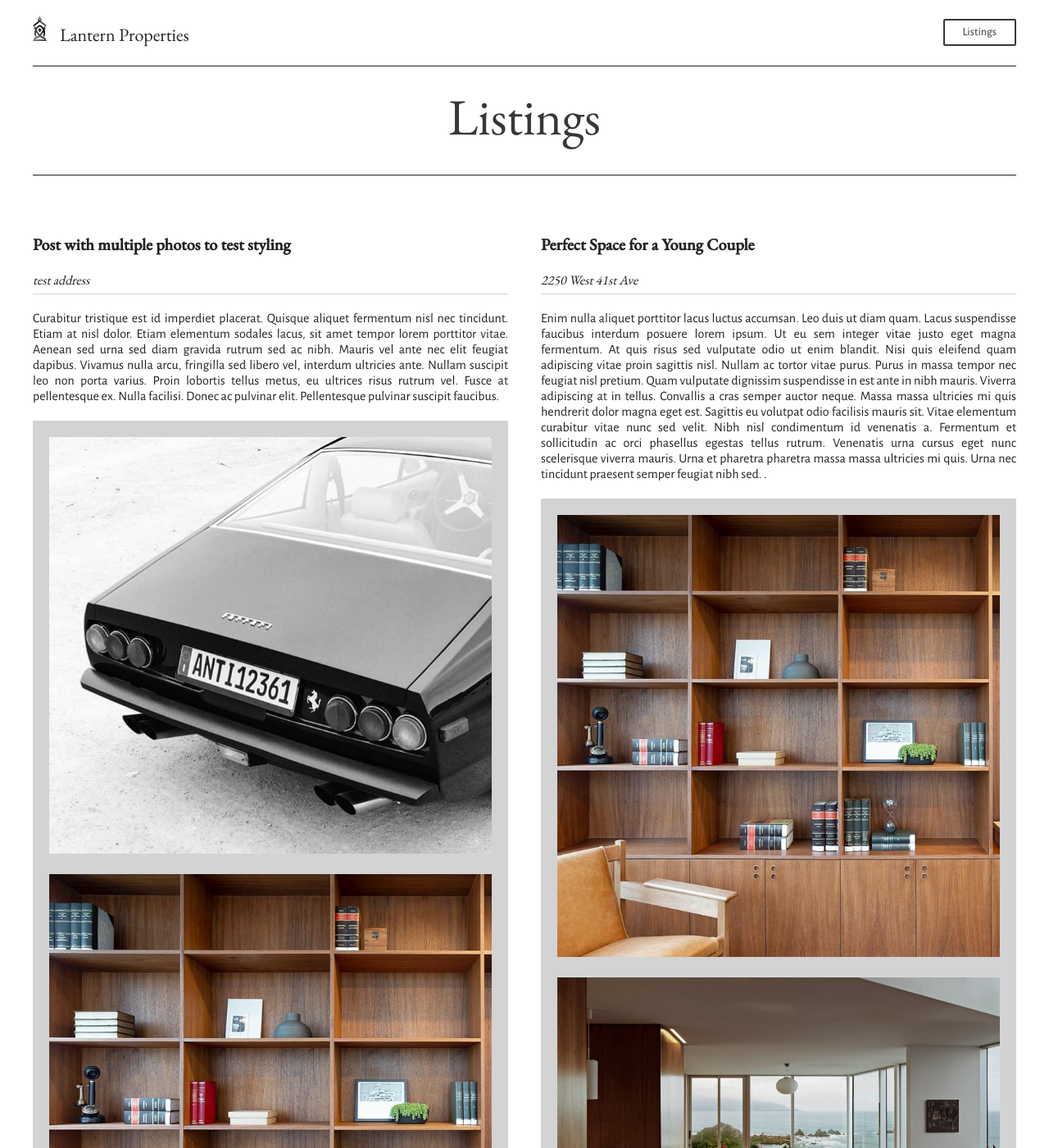
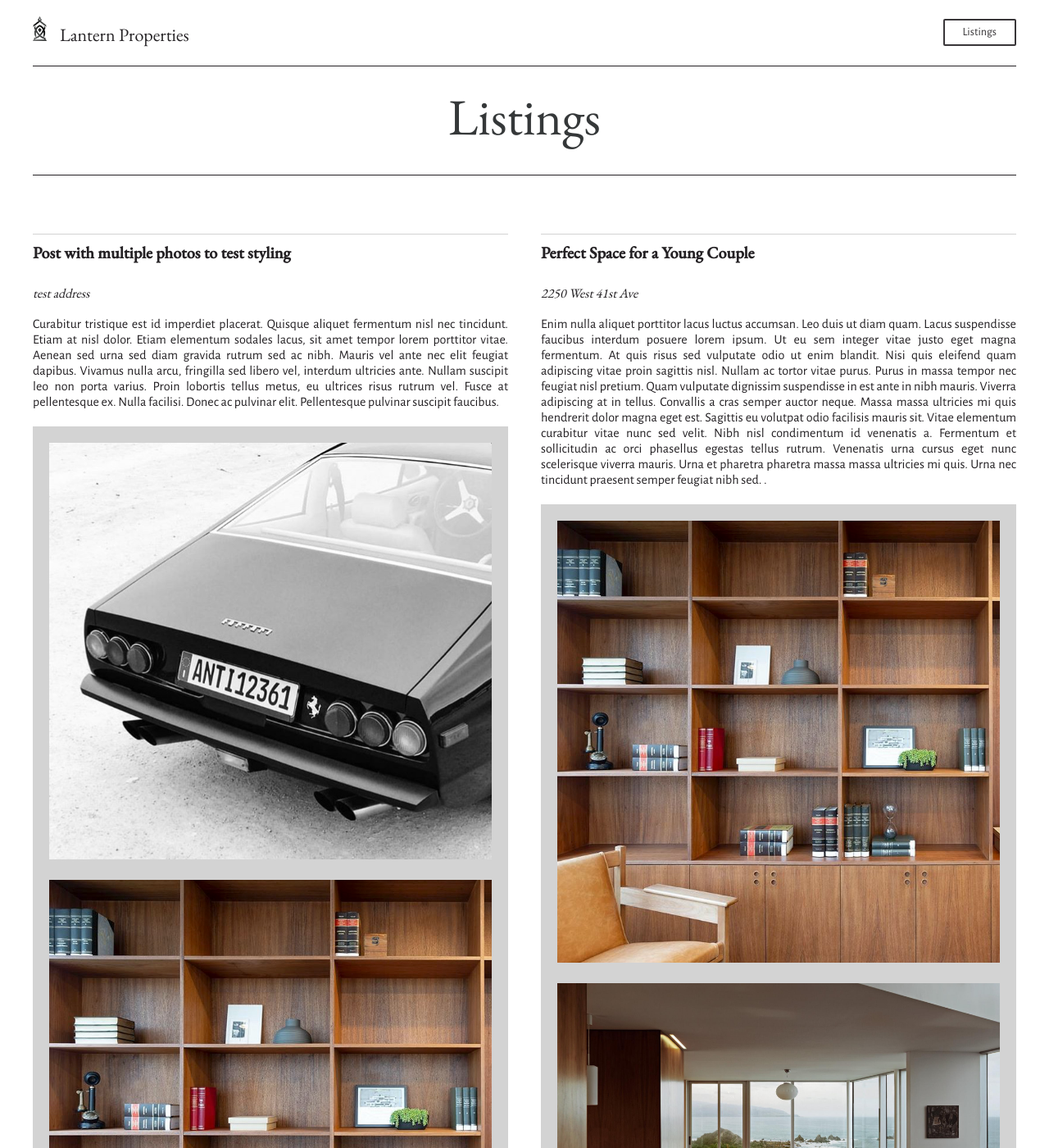
Before and after one commit to RF604/lantern2020, a Jekyll site: the page built from listings.html, in a window 1280 px wide and 1400 px high. Shown: the whole window at 82% size. Built offline with Jekyll 4.4.1, drawn with Linux system fonts in a browser that asks for light colours.

Commit message:
final tweaks

```diff
--- a/index.html
+++ b/index.html
@@ -14,6 +14,7 @@ title: Home
 <div class="scrollprompt">
   Scroll to Discover
 </div>
+
 
 <section>
 
@@ -38,7 +39,7 @@ title: Home
 
 </section>
 
-<section>
+<section class="developments-in-progress">
 
 <h1>Developments in Progress</h1>
 
--- a/listings.html
+++ b/listings.html
@@ -9,7 +9,7 @@ header-class: project-header
 
 <h1 class="project-name">{{ page.title }}</h1>
 
-<div class="grid">
+<div class="grid listing-grid">
 
     {% for post in site.posts %}
 
--- a/style.css
+++ b/style.css
@@ -261,7 +261,6 @@ form #submit:hover {
 /* LISTINGS */
 .grid ul {
   list-style: none;
-  margin: 0 0 40px 0;
   padding: 20px 0 0 0;
   background-color: lightgray;
 }
@@ -269,6 +268,10 @@ form #submit:hover {
   min-width: 100%;
   padding: 0 20px 20px 20px;
 }
+.grid.listing-grid {
+  grid-auto-rows: max-content;
+}
+
 
 /* FOOTER */
 footer {
@@ -376,13 +379,16 @@ button.inquiries a {
 }
 .listing-info h3 {
   font-weight: 600;
+  line-height: 1.2;
+  padding: 10px 0;
+  border-top: 1px solid lightgray;
 }
 .listing-info h4 {
   text-align: left;
-  margin: 2px 0 0 0;
   font-style: italic;
-  padding-bottom: 6px;
-  border-bottom: 1px solid lightgray;
+  margin: 0;
+  padding: 0;
+  line-height: 1;
 }
 .listing-info p {
   margin: 20px 0 0 0;
@@ -430,7 +436,7 @@ h1.fade {
     grid-auto-rows: auto;
   }
   .flex-center {
-    padding: 0 10px;
+    padding: 0;
     background-color: transparent;
   }
   .flex-center h3 {
@@ -441,8 +447,8 @@ h1.fade {
     text-align: center;
   }
   .grid#legacy-grid {
+    margin-top: -12px;
     background-color: transparent;
-      margin-top: -12px;
   }
   .grid#legacy-grid .flex-center,
   .grid#legacy-grid img {
@@ -457,8 +463,16 @@ h1.fade {
     }
   .grid img {
     height: auto;
+    padding-bottom: 10px;
+    background-color: transparent;
+  }
+  .developments-in-progress .grid {
+    border-bottom: 1px solid lightgray;
     padding-bottom: 20px;
-    background-color: transparent;
+  }
+  .developments-in-progress .grid:last-of-type {
+    border-bottom: none;
+    padding-bottom: 0;
   }
   .grid.maps img {
     background-color: transparent;
@@ -466,8 +480,9 @@ h1.fade {
     height: 46vh;
   }
   .grid ul {
-    padding: 10px 0 0 0;
+    padding: 0 0 0 0;
     margin-bottom: 10px;
+    background-color: transparent;
   }
   .grid ul img {
       max-height: 80vh;
@@ -477,9 +492,8 @@ h1.fade {
   }
   .grid ul li {
       min-width: 100%;
-      background-color: lightgray;
-      padding: 0 10px 10px 10px;
-      margin: 0;
+      background-color: transparent;
+      padding: 0 0 6px 0;
   }
   .developments-menu button {
     min-width: 100%;
@@ -509,6 +523,11 @@ h1.fade {
     font-size: 22px;
     margin: 10px 0 0 0;
   }
+  .listing-info h3:first-of-type {
+    border-top: none;
+    padding-top: 0;
+    margin-top: 0;
+  }
   header a {
     font-size: 20px;
   }
```
Also changed, not shown: 1 other file.
